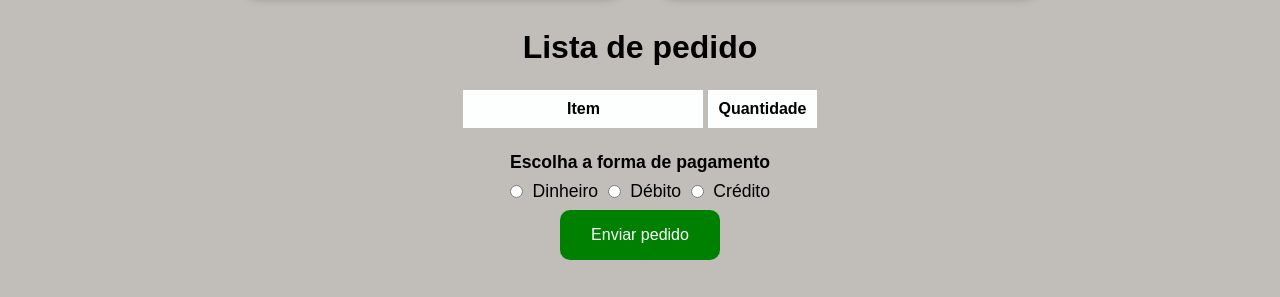
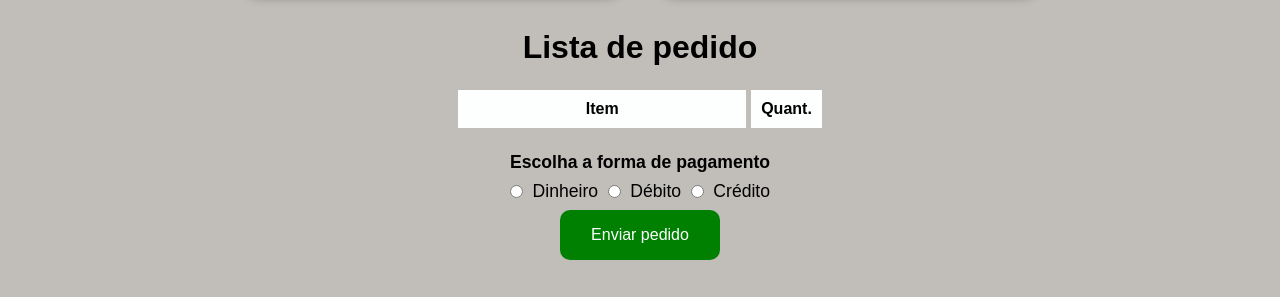
Before and after one commit to Evandrosc/Desafio-Evandro-Marcos, a website with bundled scripts: page index.html in a window 1280 px wide. Shown: the part 1199-1496 px from the top of the page. Built offline with nearby package versions, Linux system fonts and the light colour scheme.

Commit message:
melhoria estilo tabela

```diff
--- a/css/form.css
+++ b/css/form.css
@@ -1,6 +1,5 @@
 .container-form {
-  margin: 2rem;
-
+  margin: 2rem 0;
   display: flex;
   flex-direction: column;
   align-items: center;
--- a/css/tabela.css
+++ b/css/tabela.css
@@ -1,7 +1,7 @@
 .lista-pedido {
   border-collapse: separate;
   border-spacing: 5px 0;
-  margin: 1rem 0;
+  margin: 1rem .3rem;
 }
 
 .lista-pedido th {
@@ -11,7 +11,7 @@
 }
 
 .lista-pedido th:nth-child(1) {
-  width: 15rem;
+  width: 18rem;
 }
 
 .lista-pedido tr {
@@ -24,7 +24,7 @@
 
 
 .lista-pedido td {
-  padding: 10px;
+  padding: 10px 5px;
   border-bottom: 1px solid var(--cor1);
   text-align: center;
   color: var(--cor1);
--- a/index.html
+++ b/index.html
@@ -24,7 +24,7 @@
         <thead>
           <tr>
             <th>Item</th>
-            <th>Quantidade</th>
+            <th>Quant.</th>
           </tr>
         </thead>
         <tbody></tbody>
```
